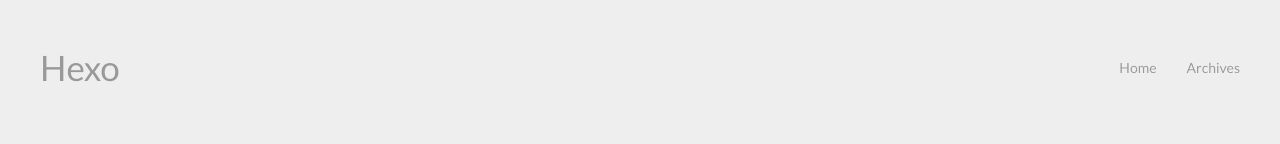
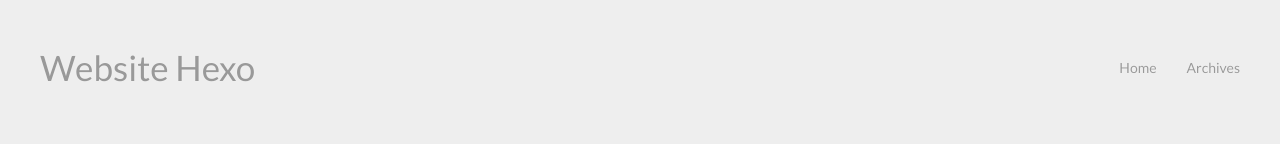
Before and after one commit to Sliexe/sliexe.github.io, a plain HTML site: page 2019/01/03/hello-world/index.html in a window 1280 px wide. Shown: the top 144 px of the page. Drawn offline with nearby package versions, Linux system fonts and the light colour scheme.

Commit message:
Site updated: 2019-01-07 14:34:04

```diff
--- a/2019/01/03/hello-world/index.html
+++ b/2019/01/03/hello-world/index.html
@@ -3,7 +3,7 @@
 <head><meta name="generator" content="Hexo 3.8.0">
   <meta charset="utf-8">
 
-  <title>Hello World | Hexo</title>
+  <title>Hello World | Website Hexo</title>
   <meta name="author" content="Sliexe.A">
 
   <meta name="description" content="Welcome to Hexo! This is your very first post. Check documentation for more info. If you get any problems when using Hexo, you can find the answer in ">
@@ -12,14 +12,14 @@
   <meta name="viewport" content="width=device-width, initial-scale=1, maximum-scale=1">
 
   <meta property="og:title" content="Hello World">
-  <meta property="og:site_name" content="Hexo">
+  <meta property="og:site_name" content="Website Hexo">
 
 
     <meta property="og:image" content="">
 
 
   <link href="/favicon.png" rel="icon">
-  <link rel="alternate" href="/atom.xml" title="Hexo" type="application/atom+xml">
+  <link rel="alternate" href="/atom.xml" title="Website Hexo" type="application/atom+xml">
   <link rel="stylesheet" href="/css/style.css" media="screen" type="text/css">
   <!--[if lt IE 9]><script src="//html5shiv.googlecode.com/svn/trunk/html5.js"></script><![endif]-->
 
@@ -29,7 +29,7 @@
 
 <body>
   <header id="header" class="inner"><div class="alignleft">
-  <h1><a href="/">Hexo</a></h1>
+  <h1><a href="/">Website Hexo</a></h1>
   <h2><a href="/"></a></h2>
 </div>
 <nav id="main-nav" class="alignright">
```
Also changed, not shown: 2019/01/05/Hello-Hexo/index.html (+4 -4 lines), archives/2019/01/index.html (+4 -4 lines), archives/2019/index.html (+4 -4 lines), archives/index.html (+4 -4 lines), index.html (+4 -4 lines).
